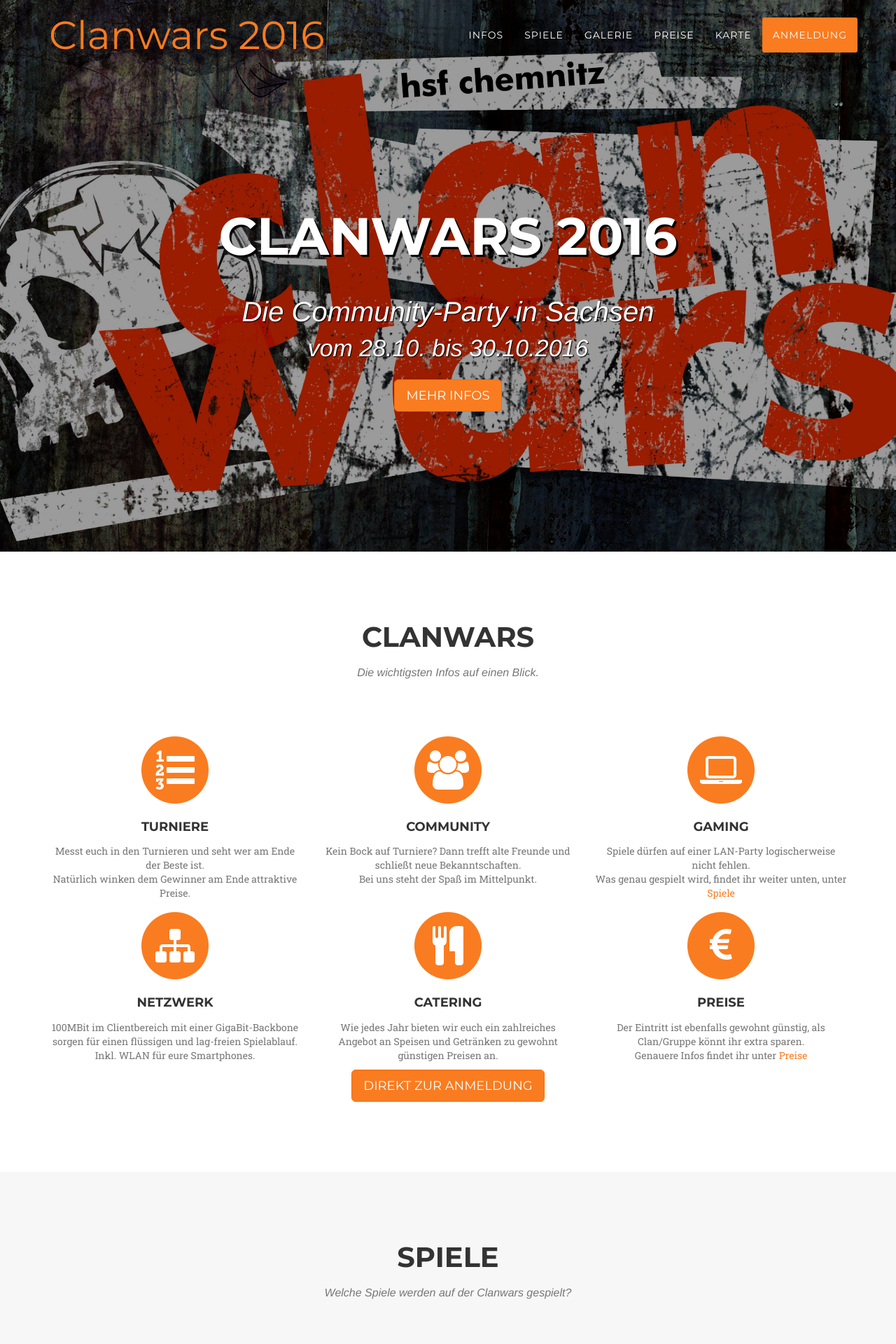
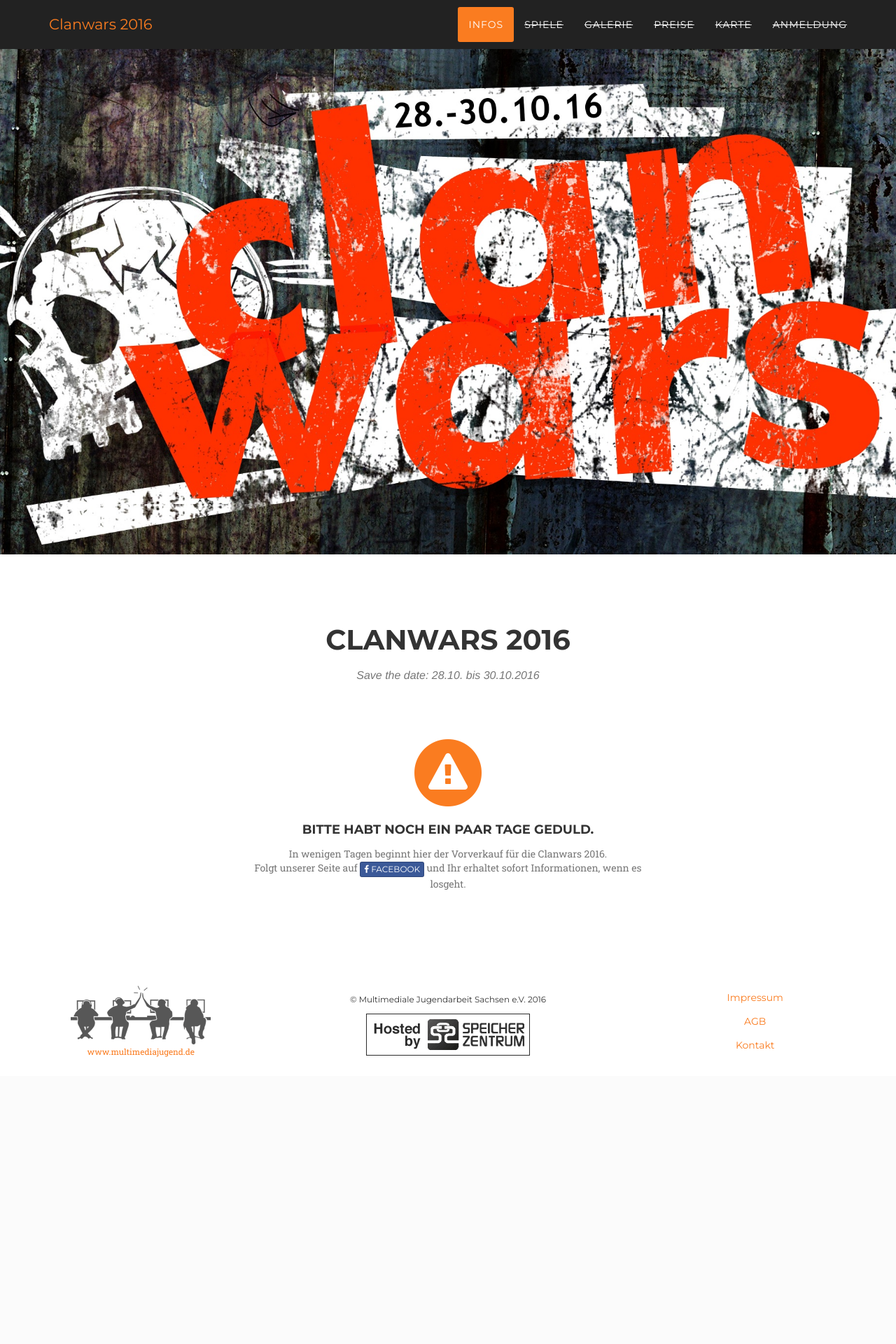
Before and after one commit to Multimediajugend/clanwars-landing, a PHP site: page / in a window 1280 px wide. Shown: the top 1920 px of the page at 70% size. After the commit the page ends 1510 px from the top, so only its background shows below. Run offline with PHP 8.4, Linux system fonts and the light colour scheme; data that the repository does not hold is empty; some libraries are stand-ins or nearby versions; some web fonts are replaced.

Commit message:
add under construction-page (part 2)

```diff
--- a/css/clanwars.css
+++ b/css/clanwars.css
@@ -68,7 +68,8 @@ a.active {
 /*-- NavBar --*/
 .navbar-default {
     background-color: #222;
-    border-color: transparent
+    border-color: transparent;
+    height: 50px;
 }
 .navbar-default .navbar-brand {
     color: #FA7C20;
@@ -117,6 +118,11 @@ a.active {
     color: #fff;
     background-color: #FA4920
 }
+.not-active {
+    pointer-events: none;
+    cursor: default;
+    text-decoration: line-through;
+}
 @media (min-width: 768px) {
     .navbar-default {
         background-color: transparent;
@@ -124,7 +130,8 @@ a.active {
         -webkit-transition: padding .3s;
         -moz-transition: padding .3s;
         transition: padding .3s;
-        border: 0
+        border: 0;
+        height: 70px;
     }
     .navbar-default .navbar-brand {
         font-size: 1.5em;
@@ -141,6 +148,9 @@ a.active {
     }
     .navbar-default.navbar-shrink .navbar-brand {
         font-size: 1.5em
+    }
+    header {
+        margin-top: 70px;
     }
 }
 @media (min-width: 992px) {
@@ -165,7 +175,8 @@ header {
     background-size: cover;
     -o-background-size: cover;
     text-align: center;
-    color: #fff
+    color: #fff;
+    margin-top: 50px;
 }
 header .intro-text {
     padding-top: 100px;
@@ -241,6 +252,7 @@ section#Info .info-heading {
 /*-- Spiele-Section --*/
 section#Spiele .spiele-image {
     max-width: 400px;
+    height: 203px;
     margin: 0 auto
 }
 section#Spiele .spiele-image img {
--- a/index.php
+++ b/index.php
@@ -56,7 +56,7 @@ require_once('./config/config.php');
         }(document, 'script', 'facebook-jssdk'));
     </script>
     <!-- Navigation -->
-    <nav class="navbar navbar-default navbar-fixed-top">
+    <nav class="navbar navbar-default navbar-fixed-top navbar-shrink">
         <div class="container">
             <div class="navbar-header page-scroll">
                 <button type="button" class="navbar-toggle" data-toggle="collapse" data-target="#navbar-collapse">
@@ -75,19 +75,19 @@ require_once('./config/config.php');
                         <a class="page-scroll" href="#Info">Infos</a>
                     </li>
                     <li>
-                        <a class="page-scroll" href="#Spiele">Spiele</a>
+                        <a class="page-scroll not-active" href="#Spiele">Spiele</a>
                     </li>
                     <li>
-                        <a class="page-scroll" href="#Galerie">Galerie</a>
+                        <a class="page-scroll not-active" href="#Galerie">Galerie</a>
                     </li>
                     <li>
-                        <a class="page-scroll" href="#Preise">Preise</a>
+                        <a class="page-scroll not-active" href="#Preise">Preise</a>
                     </li>
                     <li>
-                        <a class="page-scroll" href="#Karte">Karte</a>
+                        <a class="page-scroll not-active" href="#Karte">Karte</a>
                     </li>
                     <li>
-                        <a class="page-scroll" href="#Anmeldung">Anmeldung</a>
+                        <a class="page-scroll not-active" href="#Anmeldung">Anmeldung</a>
                     </li>
                 </ul>
             </div>
@@ -98,37 +98,38 @@ require_once('./config/config.php');
     <header>
         <div class="container">
             <div class="intro-text">
-                <div class="intro-heading">Clanwars 2016</div>
+                <div class="intro-heading">&nbsp;</div>
                 <div class="intro-lead-in">
-                    <p>Die Community-Party in Sachsen</p>
-                    <p><small>vom 28.10. bis 30.10.2016</small></p>
+                    <p>&nbsp;</p>
+                    <p><small>&nbsp;</small></p>
                 </div>
-                <a href="#Info" class="page-scroll btn btn-primary btn-lg">Mehr Infos</a>
             </div>
         </div>
     </header>
 
-
-    <!-- Info Section -->
-    <?php include "./sections/info.php" ?>
-
-    <!-- Games Grid Section -->
-    <?php include "./sections/games.php" ?>
-
-    <!-- Gallery Section -->
-    <?php include "./sections/gallery.php" ?>
-
-    <!-- Price Section -->
-    <?php include "./sections/price.php" ?>
-
-    <!-- Map Section -->
-    <?php include "./sections/map.php" ?>
-
-    <!-- Registration Section -->
-    <?php include "./sections/registration.php" ?>
-
-    <!--<fb:login-button scope="public_profile,email" onlogin="checkLoginState();" class="hidden">
-    </fb:login-button>-->
+    <section id="Info">
+    <div class="container">
+        <div class="row">
+            <div class="col-lg-12 text-center">
+                <h2 class="section-heading">Clanwars 2016</h2>
+                <h3 class="section-subheading text-muted">Save the date: 28.10. bis 30.10.2016</h3>
+            </div>
+        </div>
+        <div class="row text-center">
+            <div class="col-md-6 col-md-push-3">
+                <span class="fa-stack fa-4x">
+                    <i class="fa fa-circle fa-stack-2x text-primary"></i>
+                    <i class="fa fa-warning fa-stack-1x fa-inverse"></i>
+                </span>
+                <h4 class="info-heading">Bitte habt noch ein paar Tage Geduld.</h4>
+                <p class="text-muted">
+                    In wenigen Tagen beginnt hier der Vorverkauf für die Clanwars 2016.<br >
+                    Folgt unserer Seite auf <a href="https://www.facebook.com/multimediajugend/" class="btn btn-xs btn-facebook"><i class="fa fa-facebook"></i> Facebook</a> und Ihr erhaltet sofort Informationen, wenn es losgeht.
+                </p>
+            </div>
+        </div>
+    </div>
+</section>
 
     <!-- Footer -->
     <footer>
@@ -181,7 +182,7 @@ require_once('./config/config.php');
     <!-- Plugin JavaScript -->
     <script src="http://cdnjs.cloudflare.com/ajax/libs/jquery-easing/1.3/jquery.easing.min.js"></script>
     <script src="scripts/classie.js"></script>
-    <script src="scripts/cbpAnimatedHeader.js"></script>
+
     <!-- Custom JavaScript -->
     <script src="scripts/clanwars.js"></script>
 </body>
--- a/sections/info.php
+++ b/sections/info.php
@@ -2,7 +2,7 @@
     <div class="container">
         <div class="row">
             <div class="col-lg-12 text-center">
-                <h2 class="section-heading">Clanwars</h2>
+                <h2 class="section-heading">Clanwars 2016</h2>
                 <h3 class="section-subheading text-muted">Die wichtigsten Infos auf einen Blick.</h3>
             </div>
         </div>
```
Also changed, not shown: img/header-bg.jpg.
